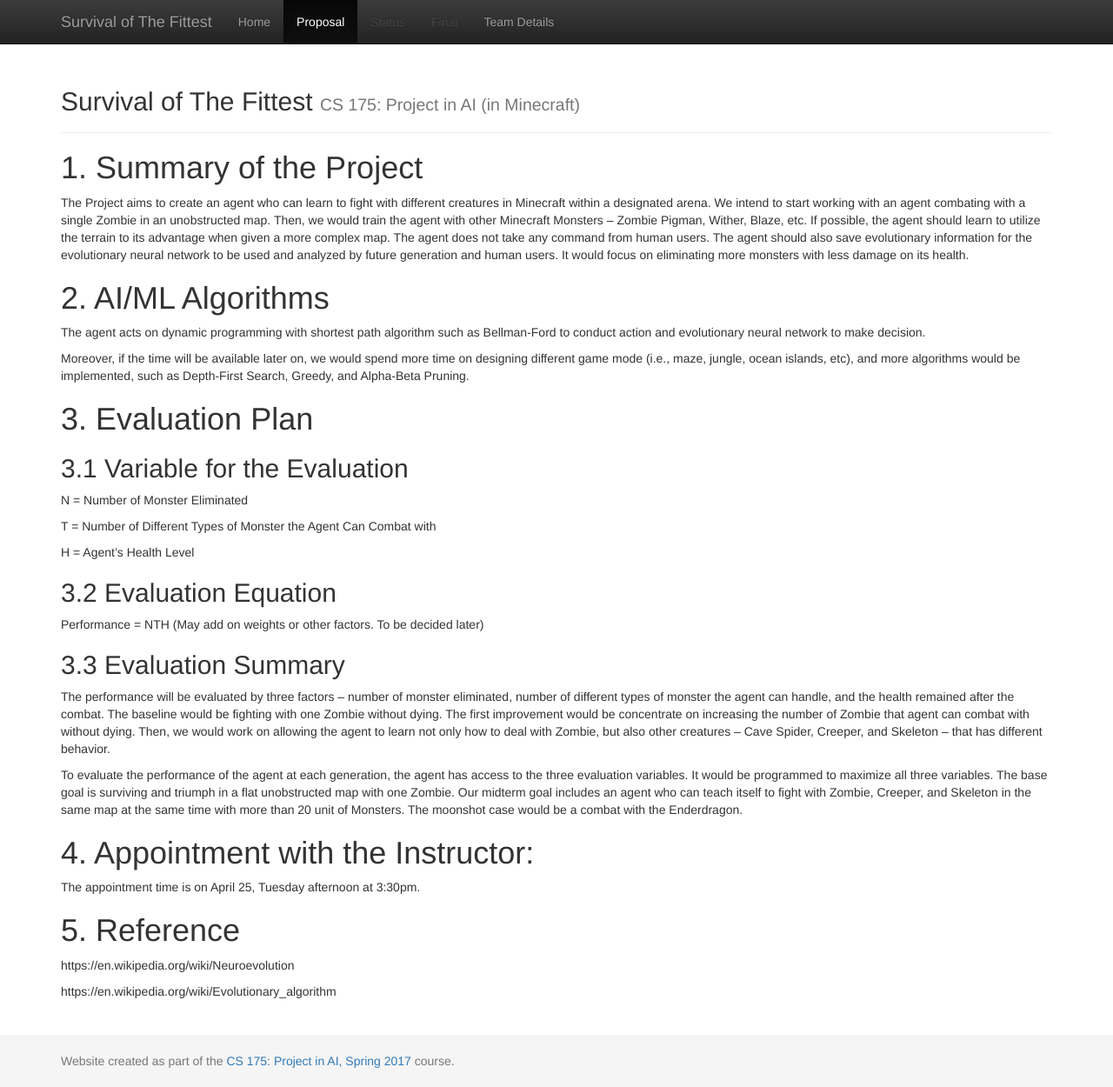
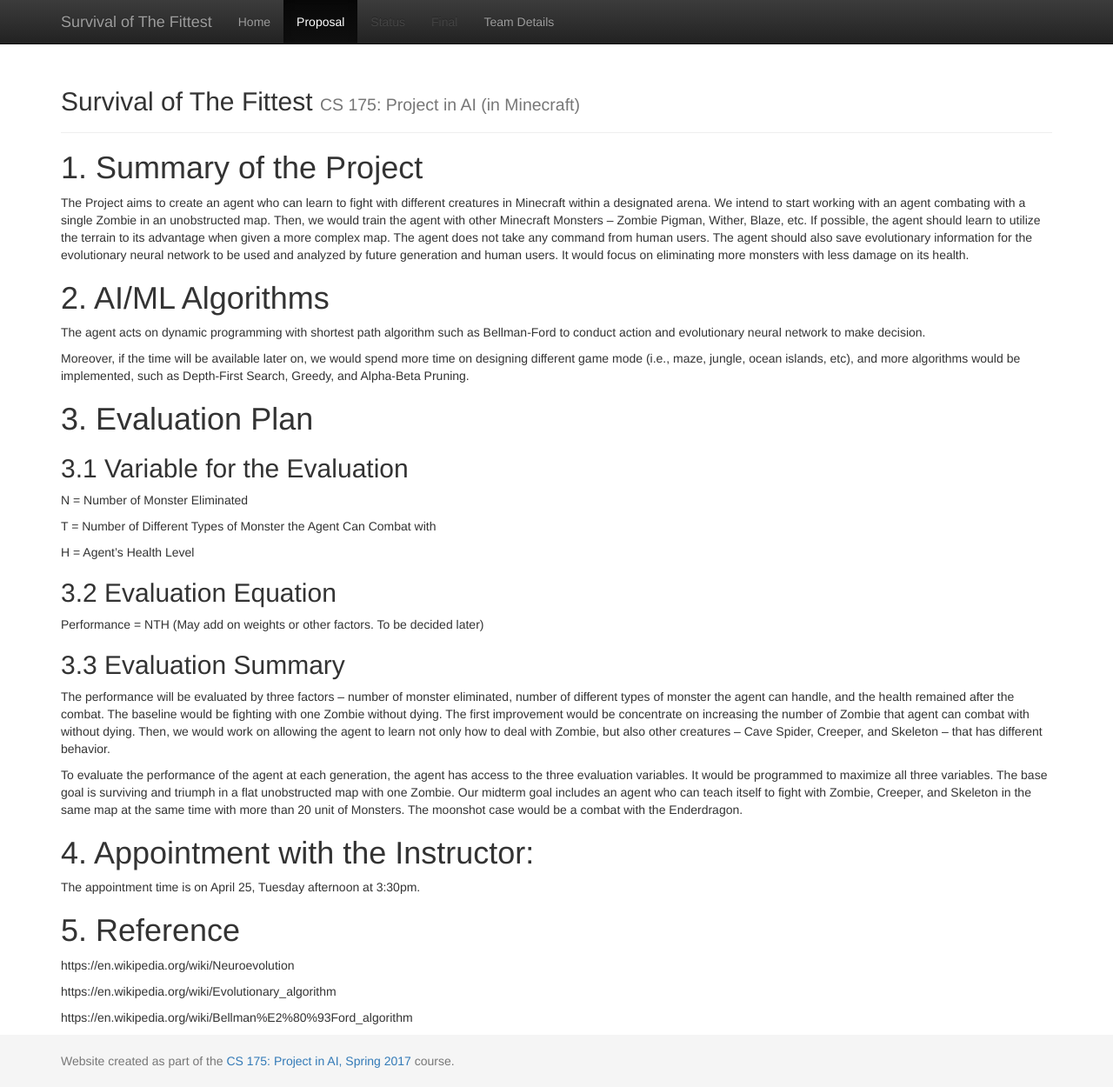
Before and after one commit to mingh2/SurvivalOfTheFittest, a Jekyll site: the page built from docs/proposal.md, in a window 1280 px wide and 1250 px high. Shown: the whole window at 87% size. Built offline with Jekyll 4.4.1, drawn with Linux system fonts in a browser that asks for light colours; some of the changed lines change nothing that is shown.

Commit message:
Update proposal.md

```diff
--- a/docs/proposal.md
+++ b/docs/proposal.md
@@ -45,3 +45,5 @@
 https://en.wikipedia.org/wiki/Neuroevolution
 
 https://en.wikipedia.org/wiki/Evolutionary_algorithm
+
+https://en.wikipedia.org/wiki/Bellman%E2%80%93Ford_algorithm
```
